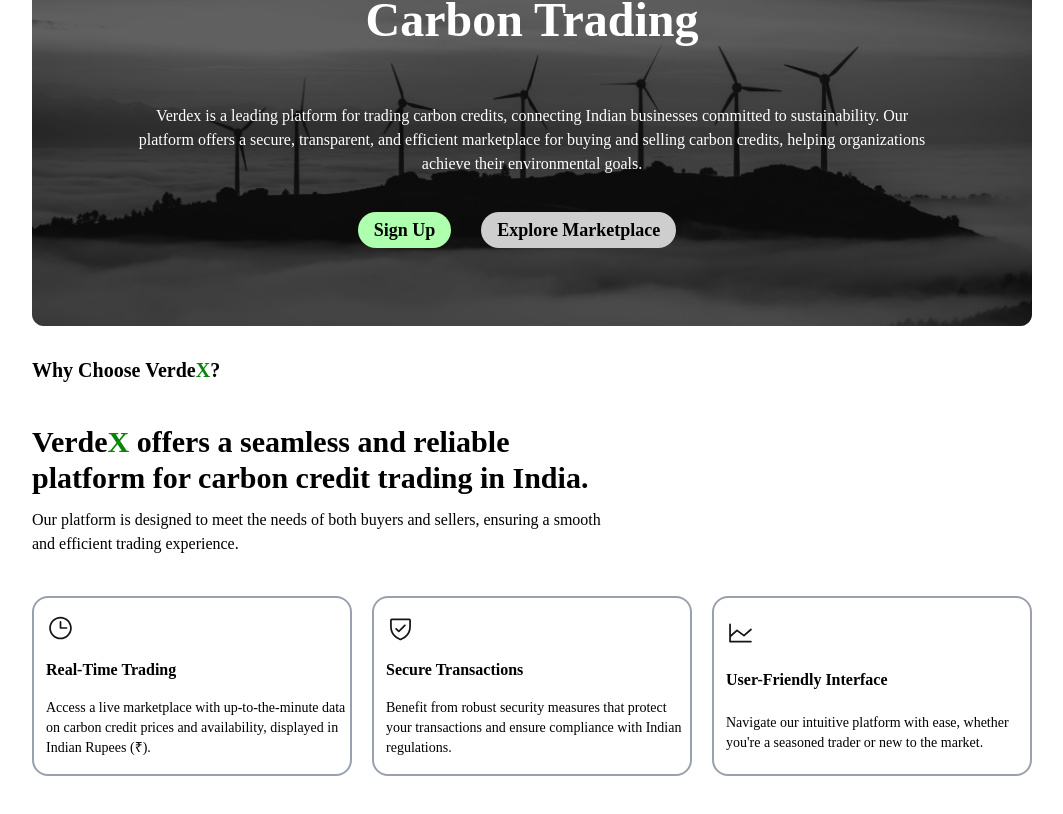
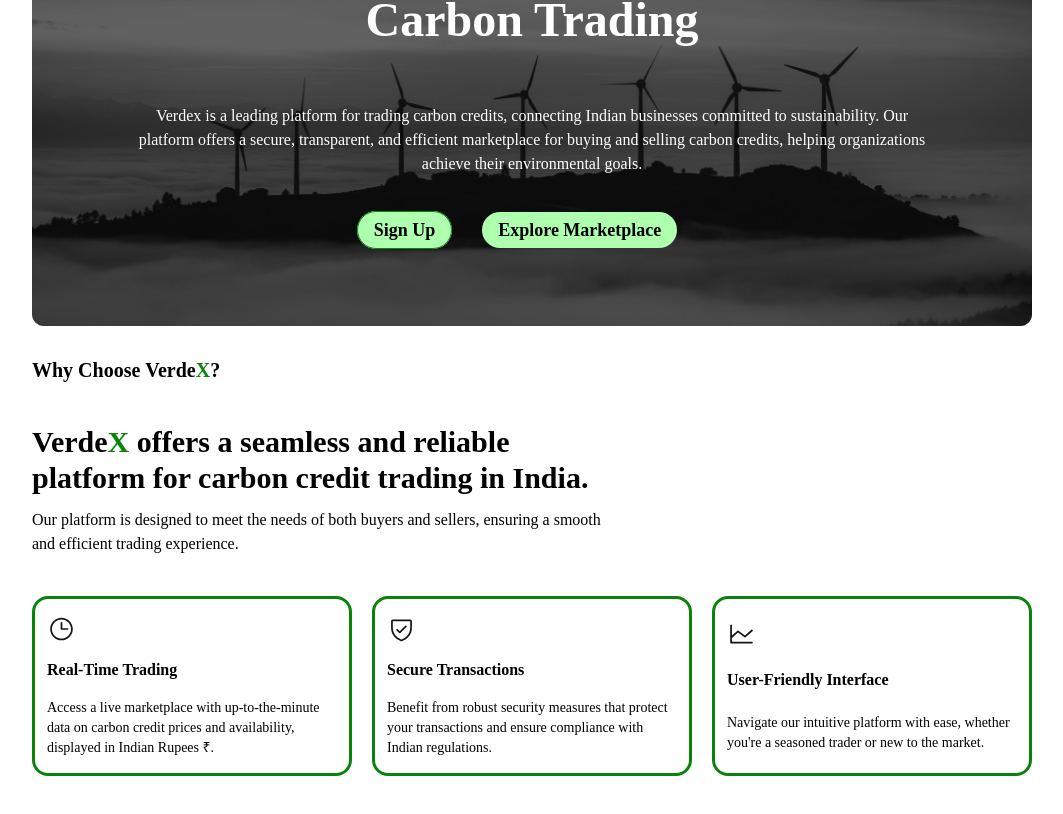
Before and after one commit to Hema-Nath-Reddy/Mini-Project-verdeX, a React (Vite) app in the folder client/: page / in a window 1280 px wide. Shown: the part 274-1088 px from the top of the page, without its empty margins (108-1171 px from the left). Built offline with nearby package versions, Linux system fonts and the light colour scheme.

Commit message:
home animations

```diff
--- a/client/src/components/NavBar.jsx
+++ b/client/src/components/NavBar.jsx
@@ -31,7 +31,7 @@ const NavBar = () => {
         </Link>
         <Link
           to="/register"
-          className="logbtn font-semibold border-1 hover:text-[#098409] rounded-4xl px-4 py-2 mr-7.5 text-lg transition-all duration-100"
+          className="logbtn font-semibold hover:text-[#098409] rounded-4xl px-4 py-2 mr-7.5 text-lg transition-all duration-100"
         >
           Login
         </Link>
--- a/client/src/index.css
+++ b/client/src/index.css
@@ -5,6 +5,7 @@
   background-size: cover;
   background-position: center;
 }
+
 @import url("https://fonts.googleapis.com/css2?family=Archivo+Narrow:ital,wght@0,400..700;1,400..700&family=Montserrat:ital,wght@0,100..900;1,100..900&display=swap");
 *{
   font-family: 'Montserrat';
@@ -12,19 +13,36 @@
 
 .logbtn{
   background-color: rgba(167, 247, 167, 0.733);
+  border: 0.2vh solid #098409;
+  transition: .3s cubic-bezier(0.075, 0.82, 0.165, 1);
 }
 .logbtn:hover{
   background-color: rgba(0, 0, 0, 0.096);
 }
 .homebtn{
   background-color:rgb(174, 255, 174);
+  border: 0.2vh solid #098409;
+  transition: 0.2S cubic-bezier(0.075, 0.82, 0.165, 1);
 }
 .homebtn:hover{
     background-color: white;
+    transform: scale(1.1);
 }
 .homebtns .homebtn:nth-child(2) {
-  background-color: rgb(206, 206, 206);
+  border: none;
 }
 .homebtns .homebtn:nth-child(2):hover {
-  background-color:rgba(174, 255, 174, 0.61);
+  background-color:white;
 }
+.cards{
+  border: 0.4vh solid #098409;
+  background-color: transparent;
+  transition: 0.7s cubic-bezier(0.075, 0.82, 0.165, 1);
+}
+.cards:hover{
+  box-shadow: 0 0 2vh gray;
+  transform: scale(1.05);
+}
+.cards:hover img{
+  color-scheme: #098409;
+}
--- a/client/src/pages/Home.jsx
+++ b/client/src/pages/Home.jsx
@@ -8,7 +8,7 @@ const Home = () => {
   return (
     <div className="hero-container w-full mt-15">
       <div className="hero h-120 w-250 m-auto rounded-xl flex flex-col justify-center items-center">
-        <div className="h-120 w-250 bg-[#0000009f] m-auto rounded-xl flex flex-col justify-center items-center">
+        <div className="overlay h-120 w-250 bg-[#0000009f] m-auto rounded-xl flex flex-col justify-center items-center">
           <h1 className="text-5xl font-bold text-center m-5 text-white">
             Empowering a Greener Future through Carbon Trading
           </h1>
@@ -27,7 +27,7 @@ const Home = () => {
               Sign Up
             </Link>
             <Link
-              to="/register"
+              to="/marketplace"
               className="homebtn font-semibold rounded-4xl px-4 py-2 mr-7.5 text-lg transition-all duration-100"
             >
               Explore Marketplace
@@ -37,10 +37,15 @@ const Home = () => {
       </div>
       <div className="w-full m-auto flex flex-col justify-center items-center pb-50">
         <div className="text-left flex w-250 text-xl font-semibold mt-7.5">
-          Why Choose <p>&nbsp;Verde<span className="text-[#098409]">X</span></p>?
+          Why Choose{" "}
+          <p>
+            &nbsp;Verde<span className="text-[#098409]">X</span>
+          </p>
+          ?
         </div>
         <p className="w-250 text-left text-3xl font-extrabold mt-10">
-          Verde<span className="text-[#098409]">X</span> offers a seamless and reliable
+          Verde<span className="text-[#098409]">X</span> offers a seamless and
+          reliable
           <br />
           platform for carbon credit trading in India.
         </p>
@@ -50,33 +55,33 @@ const Home = () => {
           <br />
           and efficient trading experience.
         </p>
-        <div className="flex flex-row mt-10 justify-between w-250">
-          <div className="flex flex-col justify-evenly h-45 border-2 border-gray-400 w-80 rounded-2xl">
+        <div className="card-container flex flex-row mt-10 justify-between w-250">
+          <div className="cards flex flex-col justify-evenly h-45 w-80 rounded-2xl">
             <p>
               <img src={time} alt="time" className="h-7 pl-3" />
             </p>
-            <p className="pl-3 font-bold">Real-Time Trading</p>
-            <p className="pl-3 text-sm">
+            <p className="pl-3 pr-3 font-bold">Real-Time Trading</p>
+            <p className="pl-3 pr-3 text-sm">
               Access a live marketplace with up-to-the-minute data on carbon
-              credit prices and availability, displayed in Indian Rupees (₹).
+              credit prices and availability, displayed in Indian Rupees ₹.
             </p>
           </div>
-          <div className="flex flex-col justify-evenly h-45 border-2 border-gray-400 w-80 rounded-2xl">
+          <div className="cards flex flex-col justify-evenly h-45 w-80 rounded-2xl">
             <p>
               <img src={tick} alt="secure" className="h-7 pl-3" />
             </p>
-            <p className="pl-3 font-bold">Secure Transactions</p>
-            <p className="pl-3 text-sm">
+            <p className="pl-3 pr-3 font-bold">Secure Transactions</p>
+            <p className="pl-3 pr-3 text-sm">
               Benefit from robust security measures that protect your
               transactions and ensure compliance with Indian regulations.
             </p>
           </div>
-          <div className="flex flex-col justify-evenly h-45 border-2 border-gray-400 w-80 rounded-2xl">
+          <div className="cards flex flex-col justify-evenly h-45 w-80 rounded-2xl">
             <p>
               <img src={graph} alt="interface" className="h-7 pl-3" />
             </p>
-            <p className="pl-3 font-bold">User-Friendly Interface</p>
-            <p className="pl-3 text-sm">
+            <p className="pl-3 pr-3 font-bold">User-Friendly Interface</p>
+            <p className="pl-3 pr-3 text-sm">
               Navigate our intuitive platform with ease, whether you're a
               seasoned trader or new to the market.
             </p>
--- a/client/src/pages/MarketPlace.jsx
+++ b/client/src/pages/MarketPlace.jsx
@@ -2,9 +2,10 @@ import React from 'react'
 
 const MarketPlace = () => {
   return (
-    <div>
-      <h1>This is marketplace page</h1>
-    </div>
+    <div className="hero-container w-full mt-15">
+      <div className="h-120 w-250 m-auto rounded-xl flex flex-col justify-center items-center">
+        </div>
+        </div>
   )
 }
 
```
